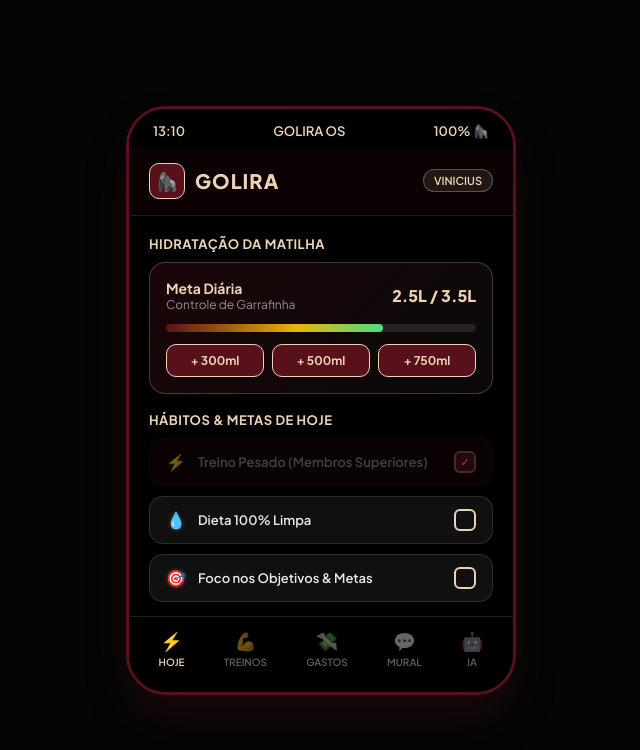
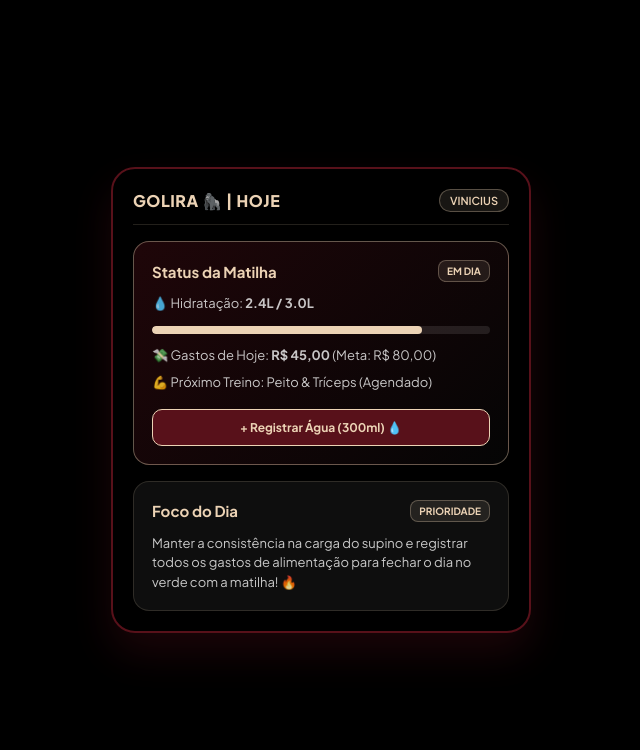
Before and after one commit to Vargasvinii/golira, a website: page index.html in a window 1280 px wide. Shown: the whole page, without its empty margins (319-959 px from the left). Drawn offline with Linux system fonts and the light colour scheme.

Commit message:
Atualizar o index.html

```diff
--- a/index.html
+++ b/index.html
@@ -3,7 +3,7 @@
 <head>
     <meta charset="UTF-8">
     <meta name="viewport" content="width=device-width, initial-scale=1.0">
-    <title>GOLIRA - Estética Minimalista & Fading</title>
+    <title>GOLIRA - Aba Hoje</title>
     <link href="https://fonts.googleapis.com/css2?family=Plus+Jakarta+Sans:wght@400;500;600;700;800&display=swap" rel="stylesheet">
     <style>
         * {
@@ -14,7 +14,7 @@
         }
 
         body {
-            background-color: #050505;
+            background-color: #000000;
             color: #E9E9E9;
             display: flex;
             justify-content: center;
@@ -23,63 +23,37 @@
             padding: 20px;
         }
 
-        .phone-frame {
+        /* Container Principal do Aplicativo */
+        .app-container {
             width: 100%;
-            max-width: 390px;
+            max-width: 420px;
             background: #000000;
-            border: 3px solid #58111A;
-            border-radius: 40px;
+            border: 2px solid #58111A;
+            border-radius: 24px;
             overflow: hidden;
-            box-shadow: 0 25px 50px -12px rgba(88, 17, 26, 0.35);
+            box-shadow: 0 20px 40px rgba(88, 17, 26, 0.3);
             display: flex;
             flex-direction: column;
             position: relative;
+            padding: 20px;
+            gap: 16px;
         }
 
-        .status-bar {
+        /* Cabeçalho da Aba */
+        .section-header {
             display: flex;
             justify-content: space-between;
             align-items: center;
-            padding: 14px 24px 8px 24px;
-            font-size: 13px;
-            font-weight: 600;
-            color: #ECD3B5;
-            background: #000000;
+            border-bottom: 1px solid rgba(236, 211, 181, 0.15);
+            padding-bottom: 12px;
         }
 
-        .app-header {
-            padding: 16px 20px;
-            display: flex;
-            justify-content: space-between;
-            align-items: center;
-            border-bottom: 1px solid rgba(236, 211, 181, 0.1);
-            background: rgba(88, 17, 26, 0.15);
-        }
-
-        .brand {
-            display: flex;
-            align-items: center;
-            gap: 10px;
-        }
-
-        .brand-icon {
-            width: 36px;
-            height: 36px;
-            background: #58111A;
-            border: 1px solid #ECD3B5;
-            border-radius: 10px;
-            display: flex;
-            align-items: center;
-            justify-content: center;
-            font-size: 18px;
+        .section-title {
+            font-size: 16px;
+            font-weight: 800;
             color: #ECD3B5;
-        }
-
-        .brand-title {
-            font-size: 20px;
-            font-weight: 800;
-            letter-spacing: 1px;
-            color: #ECD3B5;
+            letter-spacing: 0.5px;
+            text-transform: uppercase;
         }
 
         .user-badge {
@@ -92,290 +66,146 @@
             font-weight: 600;
         }
 
-        .app-content {
-            padding: 20px;
-            flex: 1;
-            overflow-y: auto;
-            display: flex;
-            flex-direction: column;
-            gap: 18px;
-            padding-bottom: 90px;
-        }
-
-        .section-title {
-            font-size: 13px;
-            font-weight: 700;
-            color: #ECD3B5;
-            letter-spacing: 0.5px;
-            text-transform: uppercase;
-            margin-bottom: 10px;
-        }
-
-        .water-tracker-card {
-            background: linear-gradient(135deg, rgba(88, 17, 26, 0.3) 0%, rgba(10, 10, 10, 0.9) 100%);
-            border: 1px solid rgba(236, 211, 181, 0.25);
+        /* Cards Funcionais */
+        .card-box {
+            background: rgba(15, 15, 15, 0.95);
+            border: 1px solid rgba(236, 211, 181, 0.15);
             border-radius: 16px;
-            padding: 16px;
+            padding: 18px;
             display: flex;
             flex-direction: column;
             gap: 12px;
         }
 
-        .water-header {
+        .card-box.active-day {
+            background: linear-gradient(135deg, rgba(88, 17, 26, 0.35) 0%, rgba(5, 5, 5, 0.95) 100%);
+            border-color: rgba(236, 211, 181, 0.4);
+        }
+
+        .card-header-flex {
             display: flex;
             justify-content: space-between;
             align-items: center;
         }
 
-        .water-info h4 {
-            font-size: 14px;
+        .card-title-text {
+            font-size: 15px;
             font-weight: 700;
             color: #ECD3B5;
         }
 
-        .water-info p {
-            font-size: 12px;
-            color: rgba(233, 233, 233, 0.6);
+        .card-tag {
+            font-size: 10px;
+            font-weight: 700;
+            padding: 4px 8px;
+            background: rgba(236, 211, 181, 0.1);
+            border: 1px solid rgba(236, 211, 181, 0.3);
+            border-radius: 8px;
+            color: #ECD3B5;
+            text-transform: uppercase;
         }
 
-        .water-amount {
-            font-size: 16px;
-            font-weight: 800;
-            color: #ECD3B5;
+        .card-body-content {
+            display: flex;
+            flex-direction: column;
+            gap: 8px;
+            font-size: 13px;
+            color: rgba(233, 233, 233, 0.85);
+            line-height: 1.5;
         }
 
-        /* Barra de Progresso Dinâmica (Vermelho p/ Verde) */
+        /* Barra de Progresso Funcional para Hidratação/Metas */
         .progress-bar-container {
             width: 100%;
+            background: rgba(255, 255, 255, 0.1);
+            border-radius: 10px;
             height: 8px;
-            background: rgba(255, 255, 255, 0.1);
-            border-radius: 4px;
             overflow: hidden;
-            position: relative;
+            margin-top: 4px;
         }
 
         .progress-bar-fill {
-            width: 70%; /* Exemplo 2.5L de 3.5L */
             height: 100%;
-            background: linear-gradient(90deg, #58111A 0%, #EAB308 60%, #4ADE80 100%);
-            border-radius: 4px;
+            background: #ECD3B5;
+            border-radius: 10px;
+            width: 80%; /* Valor dinâmico simulado */
             transition: width 0.3s ease;
         }
 
-        .water-actions {
-            display: flex;
-            gap: 8px;
-        }
-
-        .action-btn {
-            flex: 1;
+        .btn-action {
             background: #58111A;
             border: 1px solid #ECD3B5;
             color: #ECD3B5;
-            padding: 8px;
+            padding: 10px 14px;
             border-radius: 10px;
             font-size: 12px;
             font-weight: 700;
             cursor: pointer;
+            transition: all 0.2s;
             text-align: center;
+            margin-top: 4px;
         }
 
-        .habit-list {
-            display: flex;
-            flex-direction: column;
-            gap: 10px;
-        }
-
-        /* Hábito Padrão */
-        .habit-card {
-            background: rgba(20, 20, 20, 0.8);
-            border: 1px solid rgba(236, 211, 181, 0.15);
-            border-radius: 14px;
-            padding: 12px 16px;
-            display: flex;
-            align-items: center;
-            justify-content: space-between;
-            transition: all 0.3s ease;
-        }
-
-        .habit-info {
-            display: flex;
-            align-items: center;
-            gap: 12px;
-        }
-
-        /* Emojis uniformes na cor Classic Beige */
-        .habit-icon {
-            font-size: 16px;
-            filter: drop-shadow(0 0 2px rgba(236, 211, 181, 0.3));
-        }
-
-        .habit-name {
-            font-size: 13px;
-            font-weight: 600;
-            color: #E9E9E9;
-        }
-
-        .custom-checkbox {
-            width: 22px;
-            height: 22px;
-            border: 2px solid #ECD3B5;
-            border-radius: 6px;
-            display: flex;
-            align-items: center;
-            justify-content: center;
-            background: transparent;
-        }
-
-        /* Hábito Concluído: Vermelho opaco/escuro + Invisibilidade suave (Sem risco no texto) */
-        .habit-card.checked {
-            background: rgba(88, 17, 26, 0.25); /* Vermelho vinho profundo opaco */
-            border-color: rgba(88, 17, 26, 0.5);
-            opacity: 0.45; /* Efeito de invisibilidade / apagado */
-        }
-
-        .habit-card.checked .habit-name {
-            color: rgba(233, 233, 233, 0.6);
-            text-decoration: none; /* Sem risco */
-        }
-
-        .habit-card.checked .custom-checkbox {
-            background: #58111A;
-            border-color: rgba(236, 211, 181, 0.4);
-            color: #ECD3B5;
-            font-size: 11px;
-        }
-
-        .tab-bar {
-            position: absolute;
-            bottom: 0;
-            left: 0;
-            width: 100%;
-            background: #000000;
-            border-top: 1px solid rgba(236, 211, 181, 0.15);
-            display: flex;
-            justify-content: space-around;
-            padding: 12px 10px 24px 10px;
-        }
-
-        .tab-item {
-            display: flex;
-            flex-direction: column;
-            align-items: center;
-            gap: 4px;
-            color: rgba(233, 233, 233, 0.4);
-            font-size: 10px;
-            font-weight: 600;
-            text-transform: uppercase;
-        }
-
-        .tab-item.active {
-            color: #ECD3B5;
-        }
-
-        .tab-item span.icon {
-            font-size: 18px;
+        .btn-action:hover {
+            background: #ECD3B5;
+            color: #000000;
         }
     </style>
 </head>
 <body>
 
-    <div class="phone-frame">
-        <div class="status-bar">
-            <span>13:10</span>
-            <span>GOLIRA OS</span>
-            <span>100% 🦍</span>
-        </div>
-
-        <div class="app-header">
-            <div class="brand">
-                <div class="brand-icon">🦍</div>
-                <div class="brand-title">GOLIRA</div>
-            </div>
+    <div class="app-container">
+        <!-- Cabeçalho da Aba Hoje -->
+        <div class="section-header">
+            <div class="section-title">GOLIRA 🦍 | Hoje</div>
             <div class="user-badge">VINICIUS</div>
         </div>
 
-        <div class="app-content">
-
-            <div>
-                <div class="section-title">Hidratação da Matilha</div>
-                <div class="water-tracker-card">
-                    <div class="water-header">
-                        <div class="water-info">
-                            <h4>Meta Diária</h4>
-                            <p>Controle de Garrafinha</p>
-                        </div>
-                        <div class="water-amount">2.5L / 3.5L</div>
-                    </div>
-                    <!-- Barra de progresso dinâmica (vermelho p/ verde) -->
-                    <div class="progress-bar-container">
-                        <div class="progress-bar-fill"></div>
-                    </div>
-                    <div class="water-actions">
-                        <button class="action-btn">+ 300ml</button>
-                        <button class="action-btn">+ 500ml</button>
-                        <button class="action-btn">+ 750ml</button>
-                    </div>
+        <!-- Card Resumo da Matilha -->
+        <div class="card-box active-day">
+            <div class="card-header-flex">
+                <span class="card-title-text">Status da Matilha</span>
+                <span class="card-tag">Em Dia</span>
+            </div>
+            <div class="card-body-content">
+                <div>💧 Hidratação: <strong id="hydrationText">2.4L / 3.0L</strong></div>
+                <div class="progress-bar-container">
+                    <div class="progress-bar-fill" id="hydrationBar" style="width: 80%;"></div>
                 </div>
+                <div style="margin-top: 4px;">💸 Gastos de Hoje: <strong>R$ 45,00</strong> (Meta: R$ 80,00)</div>
+                <div>💪 Próximo Treino: Peito & Tríceps (Agendado)</div>
             </div>
-
-            <div>
-                <div class="section-title">Hábitos & Metas de Hoje</div>
-                <div class="habit-list">
-                    <!-- Hábito Concluído (Filtro de opacidade e vinho opaco, sem risco) -->
-                    <div class="habit-card checked">
-                        <div class="habit-info">
-                            <span class="habit-icon">⚡</span>
-                            <span class="habit-name">Treino Pesado (Membros Superiores)</span>
-                        </div>
-                        <div class="custom-checkbox">✓</div>
-                    </div>
-
-                    <!-- Hábito Pendente -->
-                    <div class="habit-card">
-                        <div class="habit-info">
-                            <span class="habit-icon">💧</span>
-                            <span class="habit-name">Dieta 100% Limpa</span>
-                        </div>
-                        <div class="custom-checkbox"></div>
-                    </div>
-
-                    <!-- Hábito Pendente -->
-                    <div class="habit-card">
-                        <div class="habit-info">
-                            <span class="habit-icon">🎯</span>
-                            <span class="habit-name">Foco nos Objetivos & Metas</span>
-                        </div>
-                        <div class="custom-checkbox"></div>
-                    </div>
-                </div>
-            </div>
-
+            <button class="btn-action" onclick="addWater()">+ Registrar Água (300ml) 💧</button>
         </div>
 
-        <div class="tab-bar">
-            <div class="tab-item active">
-                <span class="icon">⚡</span>
-                <span>Hoje</span>
+        <!-- Card de Atalho / Destaque do Dia -->
+        <div class="card-box">
+            <div class="card-header-flex">
+                <span class="card-title-text">Foco do Dia</span>
+                <span class="card-tag">Prioridade</span>
             </div>
-            <div class="tab-item">
-                <span class="icon">💪</span>
-                <span>Treinos</span>
-            </div>
-            <div class="tab-item">
-                <span class="icon">💸</span>
-                <span>Gastos</span>
-            </div>
-            <div class="tab-item">
-                <span class="icon">💬</span>
-                <span>Mural</span>
-            </div>
-            <div class="tab-item">
-                <span class="icon">🤖</span>
-                <span>IA</span>
+            <div class="card-body-content">
+                <p>Manter a consistência na carga do supino e registrar todos os gastos de alimentação para fechar o dia no verde com a matilha! 🔥</p>
             </div>
         </div>
     </div>
 
+    <script>
+        // Lógica simples e funcional para interagir com a hidratação
+        let currentWater = 2.4;
+        const maxWater = 3.0;
+
+        function addWater() {
+            currentWater = Math.min(maxWater, currentWater + 0.3);
+            let percentage = (currentWater / maxWater) * 100;
+
+            document.getElementById('hydrationText').innerText = `${currentWater.toFixed(1)}L / ${maxWater.toFixed(1)}L`;
+            document.getElementById('hydrationBar').style.width = `${percentage}%`;
+
+            if(currentWater >= maxWater) {
+                alert('Meta de hidratação diária atingida, matilha! 🦍💧');
+            }
+        }
+    </script>
 </body>
 </html>
```
